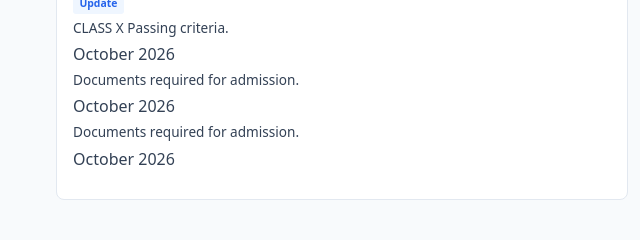
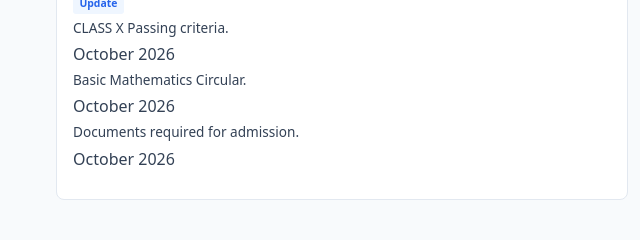
Before and after one commit to gssparbuk1964/gssparbuk1964.github.io, a plain HTML site: page index.html in a window 1280 px wide. Shown: the part 904-1144 px from the top of the page, 0-640 px from the left. Drawn offline with Linux system fonts and the light colour scheme.

Commit message:
Update index.html

```diff
--- a/index.html
+++ b/index.html
@@ -3,7 +3,7 @@
 <head>
     <meta charset="UTF-8">
     <meta name="viewport" content="width=device-width, initial-scale=1.0">
-    <title>MY DESIGN</title>
+    <title>GOVT. SECONDARY SCHOOL PARBUK</title>
     <link rel="stylesheet" href="style.css">
     <!-- FontAwesome Icons -->
     <link rel="stylesheet" href="https://cdnjs.cloudflare.com/ajax/libs/font-awesome/6.4.0/css/all.min.css">
@@ -183,7 +183,7 @@ The school’s infrastructure is designed to support a diverse curriculum, offer
 
                                 <p><a href="passingcriteria.pdf" target="_blank" style="color: inherit; text-decoration: none;">CLASS X Passing criteria.</a></p>
                                 <span class="16-10-2026">October 2026</span>
-				<p><a href="academic.pdf" target="_blank" style="color: inherit; text-decoration: none;">Documents required for admission.</a></p>
+				<p><a href="cbsebmc.pdf" target="_blank" style="color: inherit; text-decoration: none;">Basic Mathematics Circular.</a></p>
                                 <span class="16-10-2026">October 2026</span>
 				<p><a href="academic.pdf" target="_blank" style="color: inherit; text-decoration: none;">Documents required for admission.</a></p>
                                 <span class="16-10-2026">October 2026</span>
```
